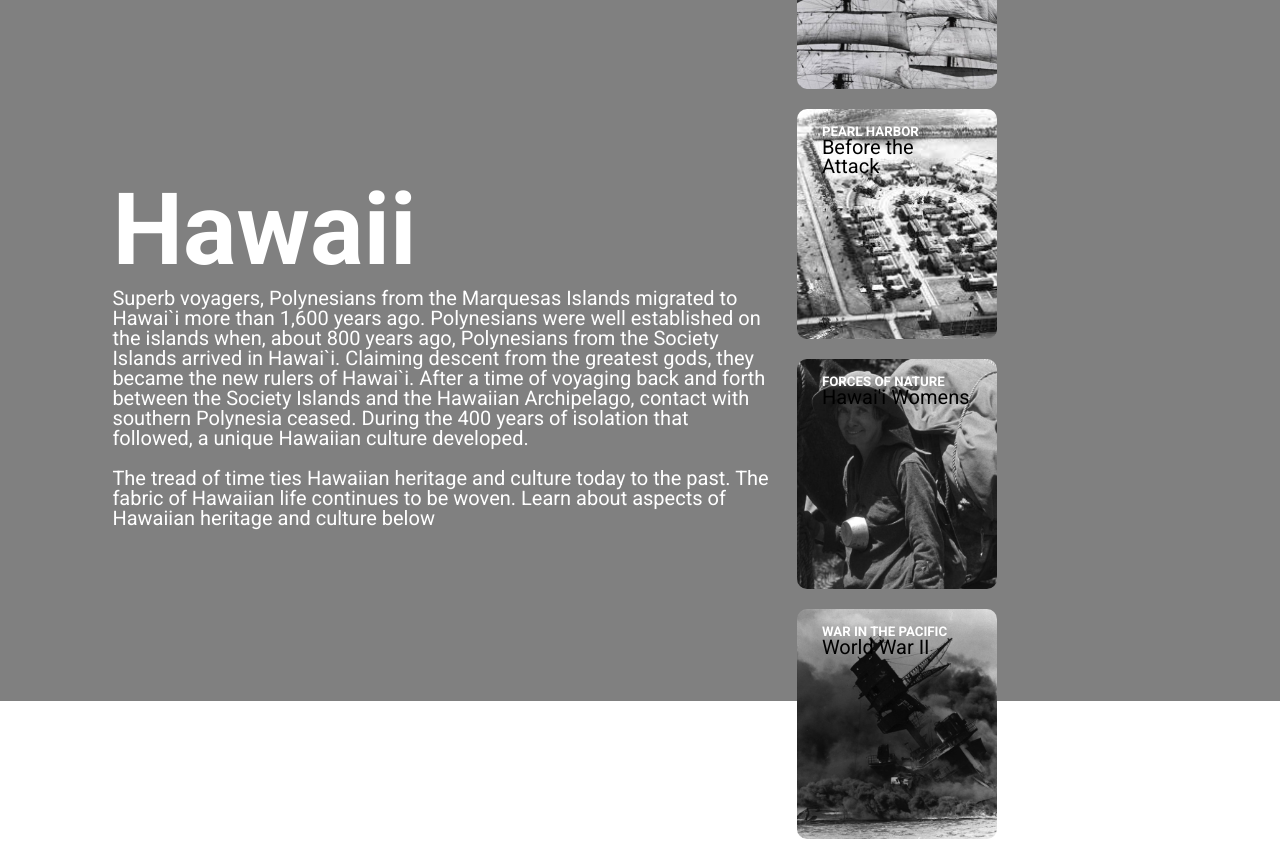
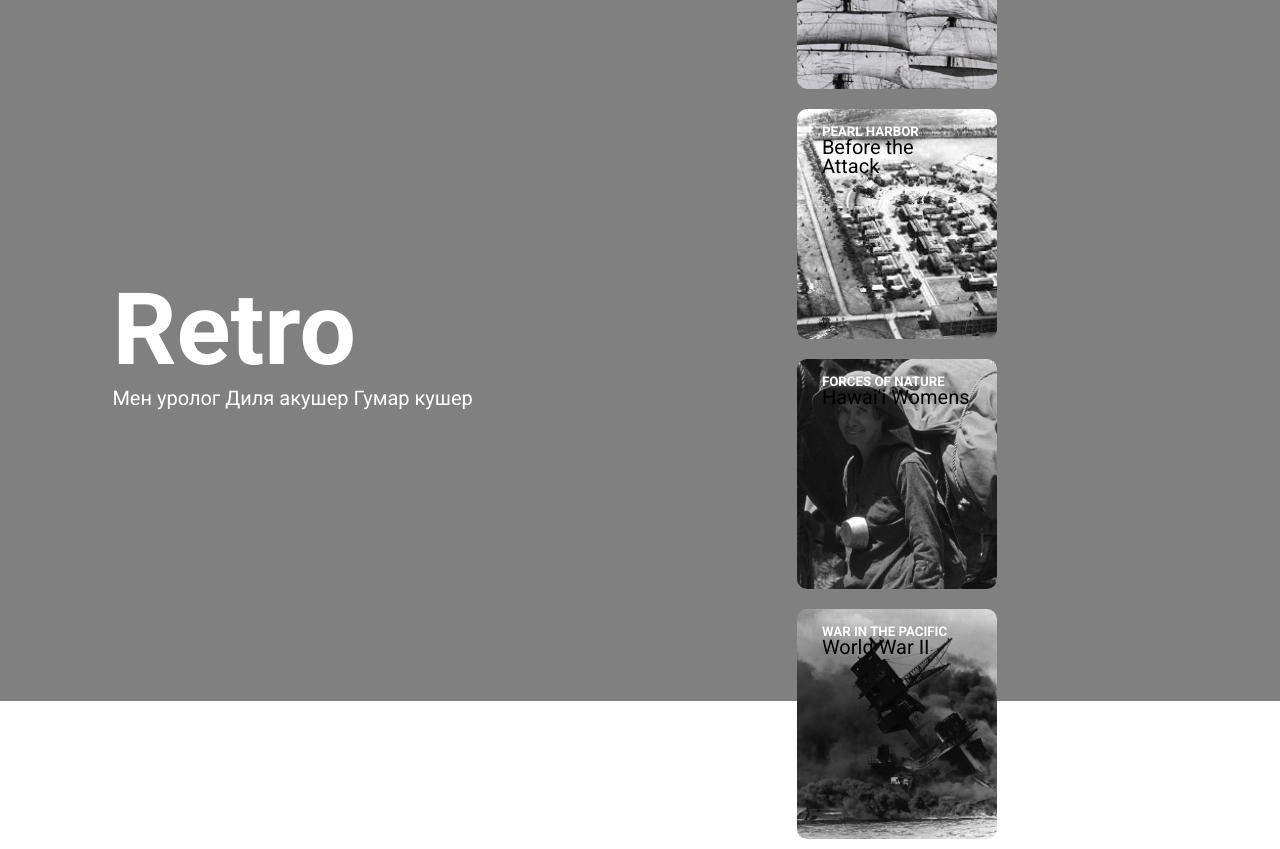
Before and after one commit to Ramaerxz/history.io, a plain HTML site: page index.html in a window 1280 px wide. Shown: the part 99-948 px from the top of the page. Drawn offline with Linux system fonts and the light colour scheme.

Commit message:
Update index.html

```diff
--- a/index.html
+++ b/index.html
@@ -2,7 +2,7 @@
 <html>
 <head>
     <meta name="viewport" content="width=device-width, initial-scale=1.0">
-    <title>Native Hawaiian</title>
+    <title>Retro</title>
     <link rel="stylesheet" href="index.css">
     <link href="https://fonts.googleapis.com/css2?
     family=Roboto:wght@400;700&display=swap" rel="stylesheet">
@@ -18,18 +18,12 @@
             </div>
             <div class="row">
                 <div class="col">
-                    <h1>Hawaii</h1>
-                    <p>Superb voyagers, Polynesians from the Marquesas Islands migrated
-                     to Hawai`i more than 1,600 years ago. Polynesians were well
-                      established on the islands when, about 800 years ago,
-                       Polynesians from the Society Islands arrived in Hawai`i.
-                        Claiming descent from the greatest gods, they became the
-                        new rulers of Hawai`i. After a time of voyaging back and
-                         forth between the Society Islands and the Hawaiian Archipelago,
-                         contact with southern Polynesia ceased. During the 400 years of
-                          isolation that followed, a unique Hawaiian culture developed.
+                    <h1>Retro</h1>
+                    <p> Мен уролог
+Диля акушер
+Гумар кушер
                     <br><br>
-                    The tread of time ties Hawaiian heritage and culture today to the past. The fabric of Hawaiian life continues to be woven. Learn about aspects of Hawaiian heritage and culture below
+
                     </p>
                 </div>
                 <div class="col1">
```
